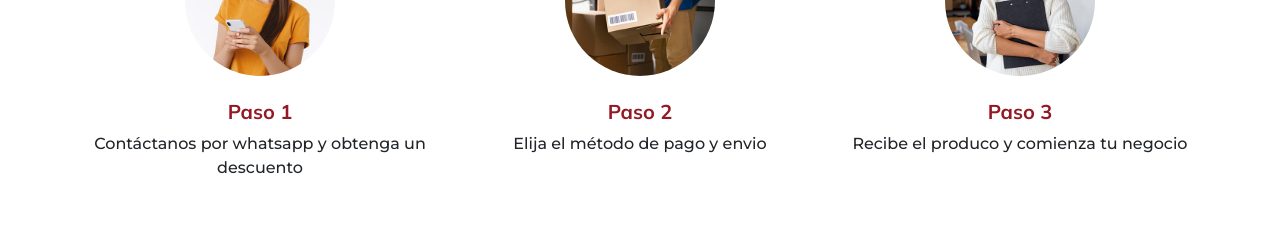
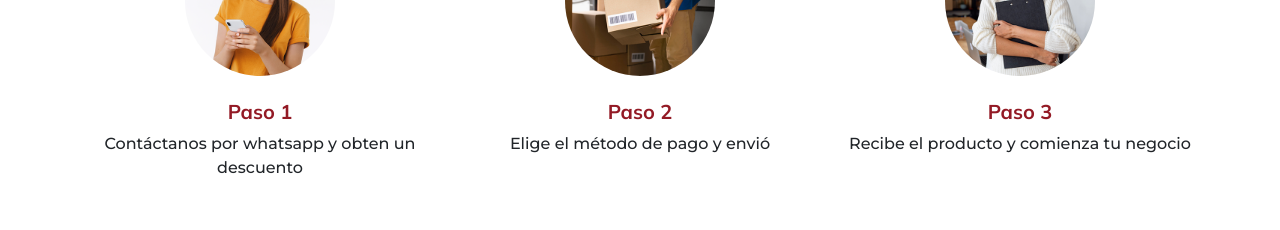
Before and after one commit to carlceca05/tevidadivina, a website: page index.html in a window 1280 px wide. Shown: the part 5700-5930 px from the top of the page. Drawn offline with nearby package versions, Linux system fonts and the light colour scheme.

Commit message:
Update index.html

```diff
--- a/index.html
+++ b/index.html
@@ -588,21 +588,21 @@
                         <img src="img/mensaje.png" style="border-radius:100px;" width="150px" alt="">
                     </div>
                     <h5 class="mulish text-primary text-center"> Paso 1 </h5>
-                    <p class="text-center">Contáctanos por whatsapp y obtenga un descuento</p>
+                    <p class="text-center">Contáctanos por whatsapp y obten un descuento</p>
                 </div>
                 <div class="col">
                     <div class="mb-4 d-flex justify-content-center"  >
                         <img src="img/envio.png" width="150px" style="border-radius: 100px;" alt="">
                     </div>
                     <h5 class="mulish text-primary text-center"> Paso 2 </h5>
-                    <p class="text-center"> Elija el método de pago y envio </p>
+                    <p class="text-center"> Elige el método de pago y envió </p>
                 </div>
                 <div class="col">
                     <div class="mb-4 d-flex justify-content-center"  >
                         <img src="img/emprender.png" width="150px" style="border-radius: 100px;" alt="">
                     </div>
                     <h5 class="mulish text-primary text-center"> Paso 3 </h5>
-                    <p class="text-center"> Recibe el produco y comienza tu negocio </p>
+                    <p class="text-center"> Recibe el producto y comienza tu negocio </p>
                 </div>
             </div>
         </div>
```
